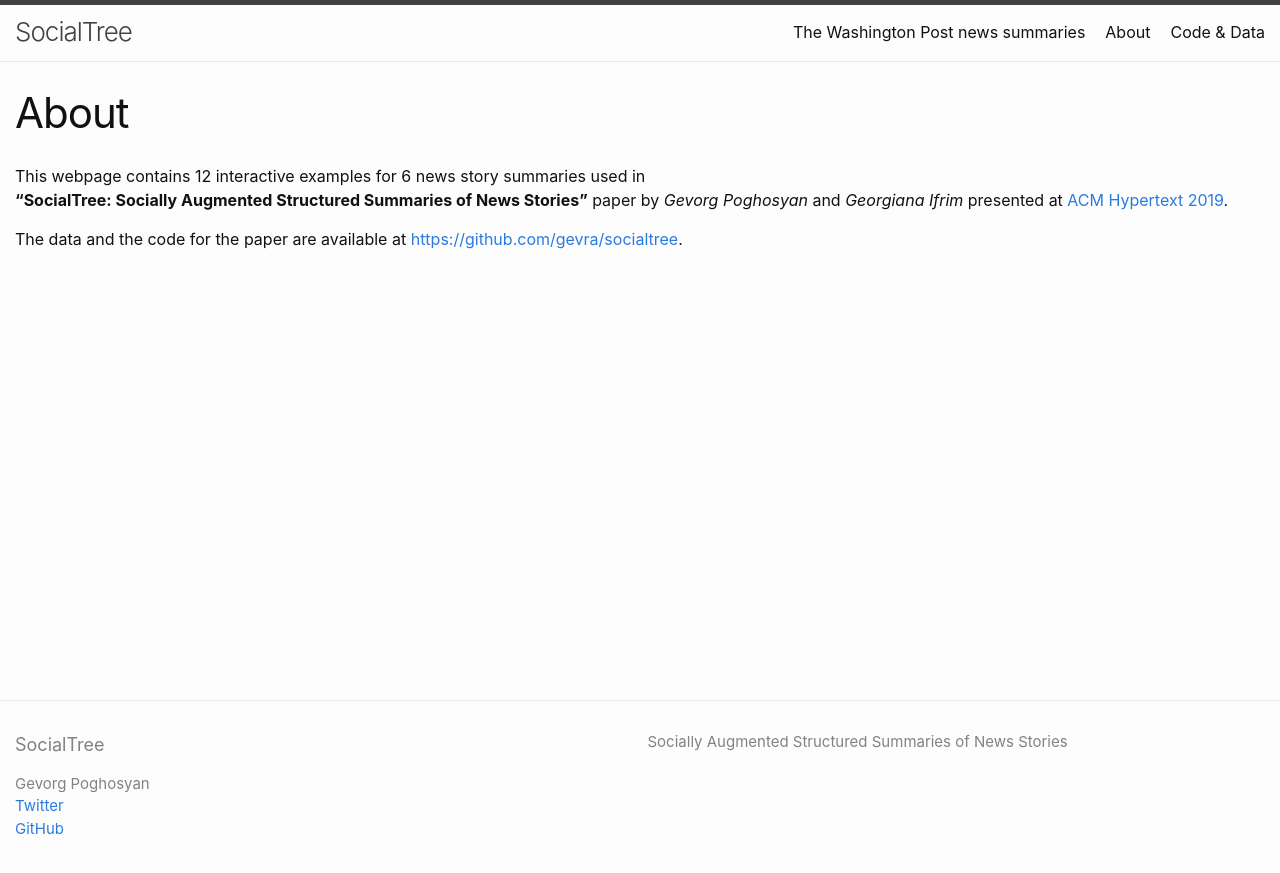
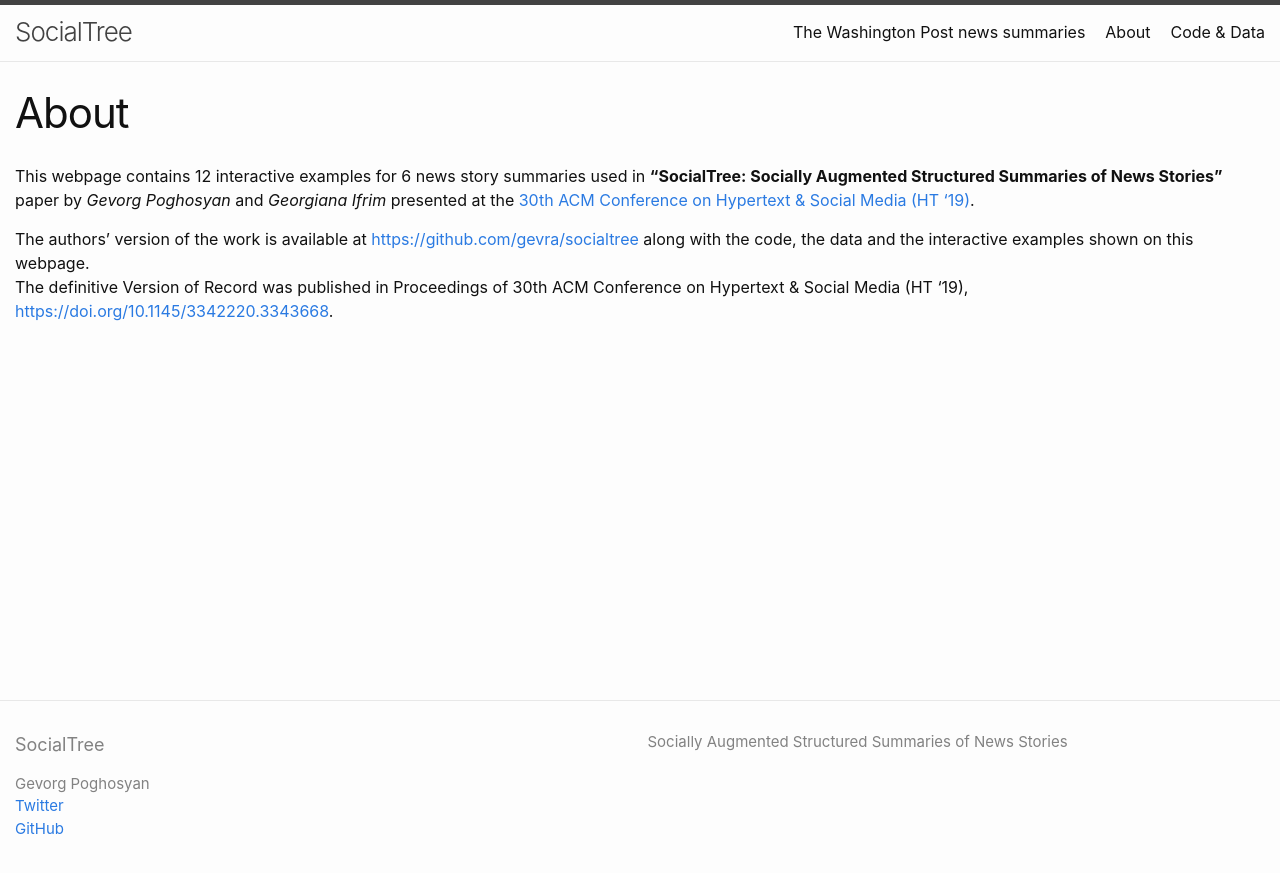
Before and after one commit to gevra/socialtree, a Jekyll site: the page built from about.md, in a window 1280 px wide. Shown: the top 873 px of the page. Built offline with Jekyll 4.4.1, drawn with Linux system fonts in a browser that asks for light colours.

Commit message:
updated the pages to add the link to the paper

```diff
--- a/about.md
+++ b/about.md
@@ -4,7 +4,8 @@ title: About
 permalink: /about/
 ---
 
-This webpage contains 12 interactive examples for 6 news story summaries used in
-<br><b>"SocialTree: Socially Augmented Structured Summaries of News Stories"</b> paper by <i>Gevorg Poghosyan</i> and <i>Georgiana Ifrim</i> presented at [ACM Hypertext 2019](https://human.iisys.de/ht2019/).
+This webpage contains 12 interactive examples for 6 news story summaries used in <b>"SocialTree: Socially Augmented Structured Summaries of News Stories"</b> paper by <i>Gevorg Poghosyan</i> and <i>Georgiana Ifrim</i> presented at the [30th ACM Conference on Hypertext & Social Media (HT '19)](https://human.iisys.de/ht2019/).
 
-The data and the code for the paper are available at [https://github.com/gevra/socialtree](https://github.com/gevra/socialtree).
+The authors' version of the work is available at [https://github.com/gevra/socialtree](https://github.com/gevra/socialtree) along with the code, the data and the interactive examples shown on this webpage.
+<br>
+The definitive Version of Record was published in Proceedings of 30th ACM Conference on Hypertext & Social Media (HT '19), [https://doi.org/10.1145/3342220.3343668](https://doi.org/10.1145/3342220.3343668).
```
Also changed, not shown: WaPo.md (+5 -1 lines), code_and_data.md (+3 -1 lines), index.md (+5 -1 lines).
